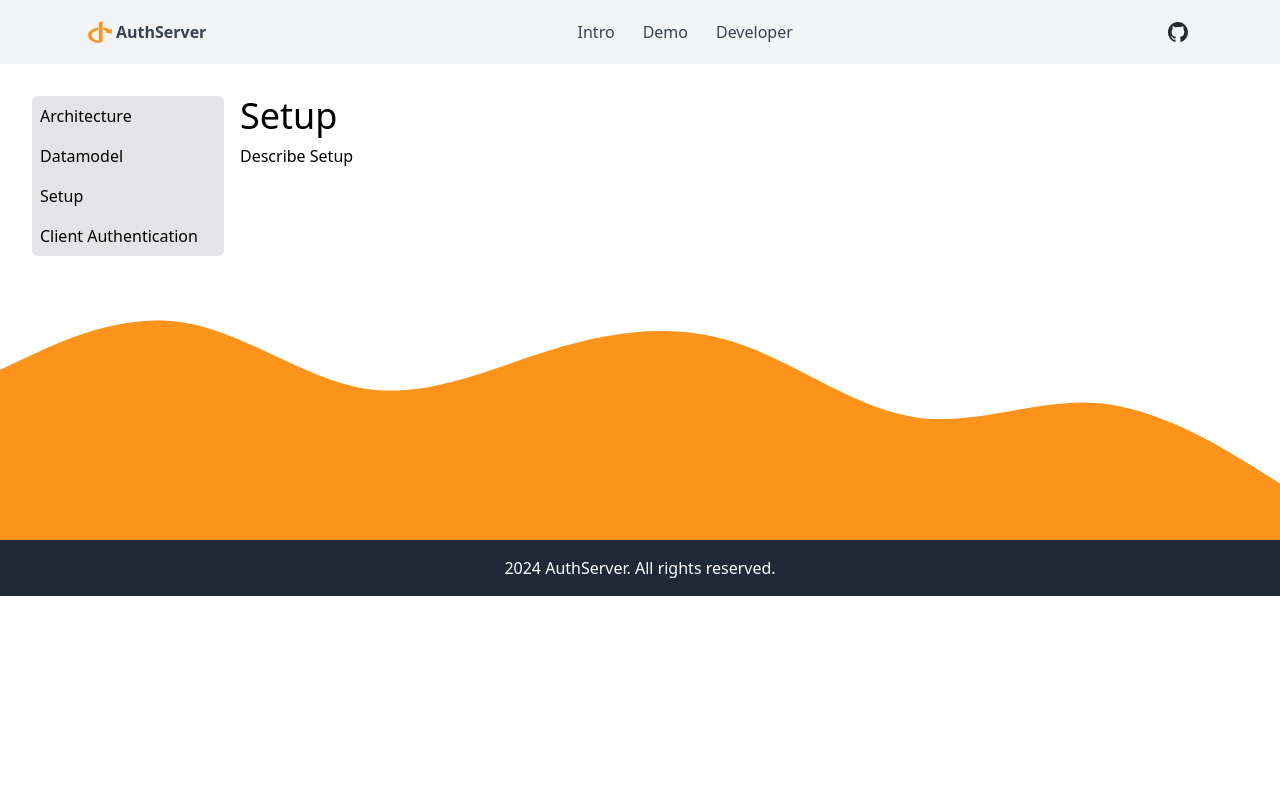
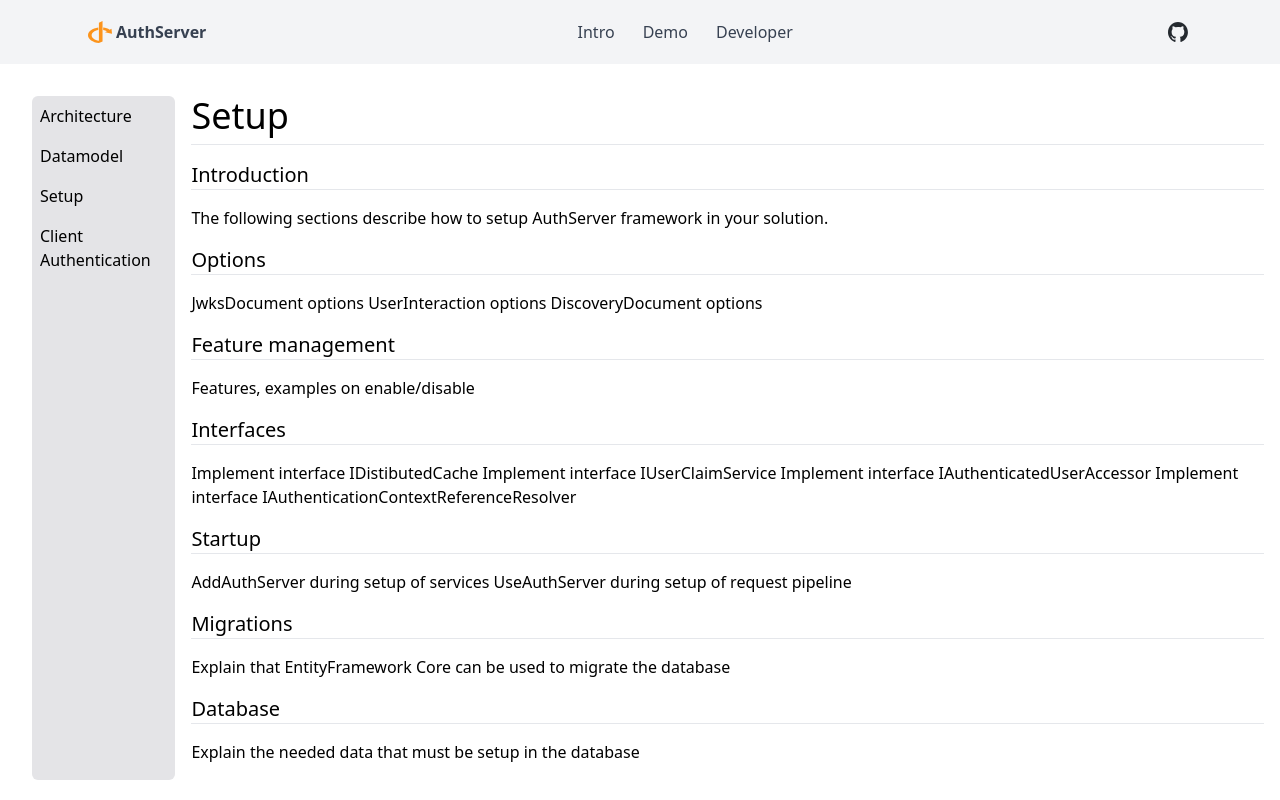
Before and after one commit to jokk-itu/authserver-framework, a SvelteKit app in the folder doc/: page /developer/setup in a window 1280 px wide. Shown: the top 800 px of the page. Built offline with nearby package versions, Linux system fonts and the light colour scheme.

Commit message:
add: template structure for setup page

```diff
--- a/doc/src/routes/developer/setup/+page.svelte
+++ b/doc/src/routes/developer/setup/+page.svelte
@@ -1,4 +1,44 @@
-<h1 class="text-4xl mb-2">Setup</h1>
-<p class="mb-4">
-    Describe Setup
+<script>
+    import PageTitle from "../../../components/PageTitle.svelte";
+    import Section from "../../../components/Section.svelte";
+</script>
+
+<PageTitle title="Setup" />
+<Section title="Introduction">
+    <p>The following sections describe how to setup AuthServer framework
+        in your solution.
+    </p>
+</Section>
+<Section title="Options">
+    <p>
+        JwksDocument options UserInteraction options DiscoveryDocument options
+    </p>
+</Section>
+<Section title="Feature management">
+    <p>
+        Features, examples on enable/disable
+    </p>
+</Section>
+<Section title="Interfaces">
+    <p>
+        Implement interface IDistibutedCache Implement interface
+        IUserClaimService Implement interface IAuthenticatedUserAccessor
+        Implement interface IAuthenticationContextReferenceResolver
+    </p>
+</Section>
+<Section title="Startup">
+    <p>
+        AddAuthServer during setup of services UseAuthServer during setup of
+        request pipeline
+    </p>
+</Section>
+<Section title="Migrations">
+    <p>
+        Explain that EntityFramework Core can be used to migrate the database
+    </p>
+</Section>
+<Section title="Database">
+<p>
+    Explain the needed data that must be setup in the database
 </p>
+</Section>
```
